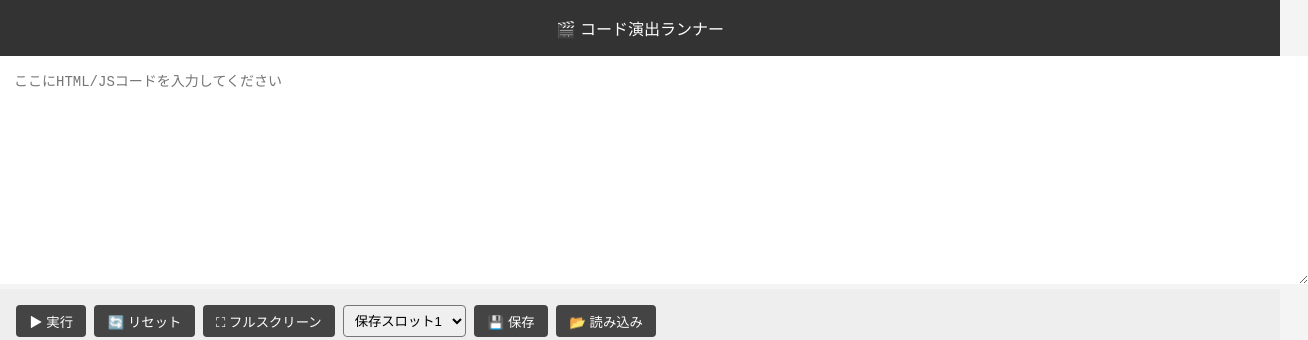
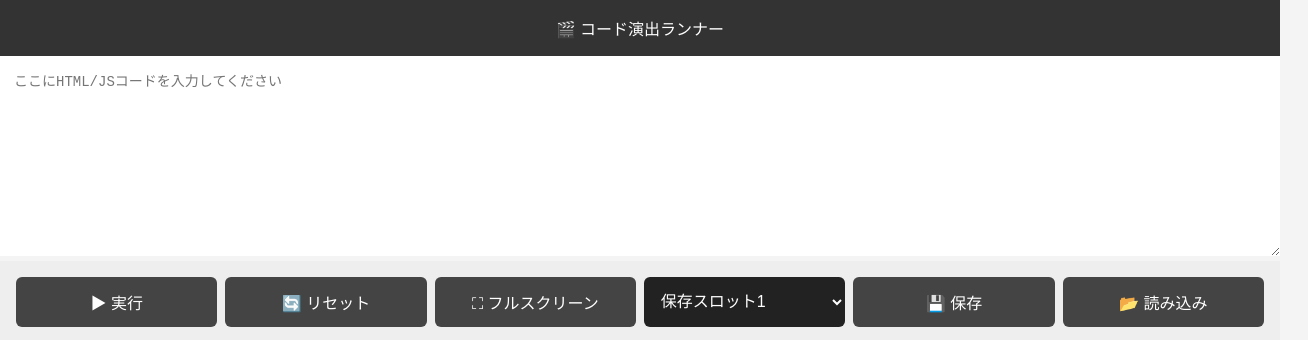
Before and after one commit to swordmaister/gear, a plain HTML site: page index.html in a window 1280 px wide. Both pictures are taken after a click on the button "⛶ フルスクリーン". Shown: the whole page, 1308 px wide, since content can reach past the window. Drawn offline with Linux system fonts and the light colour scheme.

Commit message:
Update index.html

```diff
--- a/index.html
+++ b/index.html
@@ -2,13 +2,15 @@
 <html lang="ja">
 <head>
   <meta charset="UTF-8" />
-  <title>コードランナー</title>
+  <meta name="viewport" content="width=device-width, initial-scale=1.0" />
+  <title>コード演出ランナー</title>
   <style>
+    * { box-sizing: border-box; }
     body {
+      margin: 0;
       font-family: 'Segoe UI', sans-serif;
-      margin: 0;
-      padding: 0;
       background: #f4f4f4;
+      color: #333;
     }
     header {
       background: #333;
@@ -27,37 +29,55 @@
     }
     #controls {
       display: flex;
-      flex-wrap: wrap;
+      flex-direction: column;
       gap: 0.5em;
       padding: 1em;
       background: #eee;
     }
-    button {
-      padding: 0.5em 1em;
+    button, select {
+      padding: 0.8em;
+      font-size: 16px;
       border: none;
+      border-radius: 6px;
       background: #444;
       color: white;
       cursor: pointer;
-      border-radius: 4px;
     }
     button:hover {
       background: #666;
     }
     select {
-      padding: 0.5em;
-      border-radius: 4px;
+      background: #222;
+    }
+    #previewContainer {
+      position: relative;
+      width: 100%;
+      height: 300px;
+      background: white;
     }
     iframe {
       width: 100%;
-      height: 300px;
+      height: 100%;
       border: none;
-      background: white;
+    }
+    @media (min-width: 600px) {
+      #controls {
+        flex-direction: row;
+        flex-wrap: wrap;
+        justify-content: space-between;
+      }
+      button, select {
+        flex: 1 1 150px;
+      }
     }
   </style>
 </head>
 <body>
+
   <header>🎬 コード演出ランナー</header>
+
   <textarea id="editor" placeholder="ここにHTML/JSコードを入力してください"></textarea>
+
   <div id="controls">
     <button onclick="runCode()">▶ 実行</button>
     <button onclick="resetCode()">🔄 リセット</button>
@@ -66,16 +86,22 @@
       <option value="slot1">保存スロット1</option>
       <option value="slot2">保存スロット2</option>
       <option value="slot3">保存スロット3</option>
+      <option value="slot4">保存スロット4</option>
+      <option value="slot5">保存スロット5</option>
     </select>
     <button onclick="saveCode()">💾 保存</button>
     <button onclick="loadCode()">📂 読み込み</button>
   </div>
-  <iframe id="preview"></iframe>
+
+  <div id="previewContainer">
+    <iframe id="preview"></iframe>
+  </div>
 
   <script>
     const editor = document.getElementById('editor');
     const preview = document.getElementById('preview');
     const slotSelector = document.getElementById('slotSelector');
+    const previewContainer = document.getElementById('previewContainer');
 
     function runCode() {
       const code = editor.value;
@@ -91,7 +117,9 @@
 
     function toggleFullscreen() {
       if (!document.fullscreenElement) {
-        preview.requestFullscreen();
+        previewContainer.requestFullscreen().catch(err => {
+          alert('フルスクリーンにできませんでした：' + err.message);
+        });
       } else {
         document.exitFullscreen();
       }
@@ -113,6 +141,10 @@
         alert(`保存されていません：${slot}`);
       }
     }
+
+    // 初期化
+    preview.src = 'about:blank';
   </script>
+
 </body>
 </html>
```
